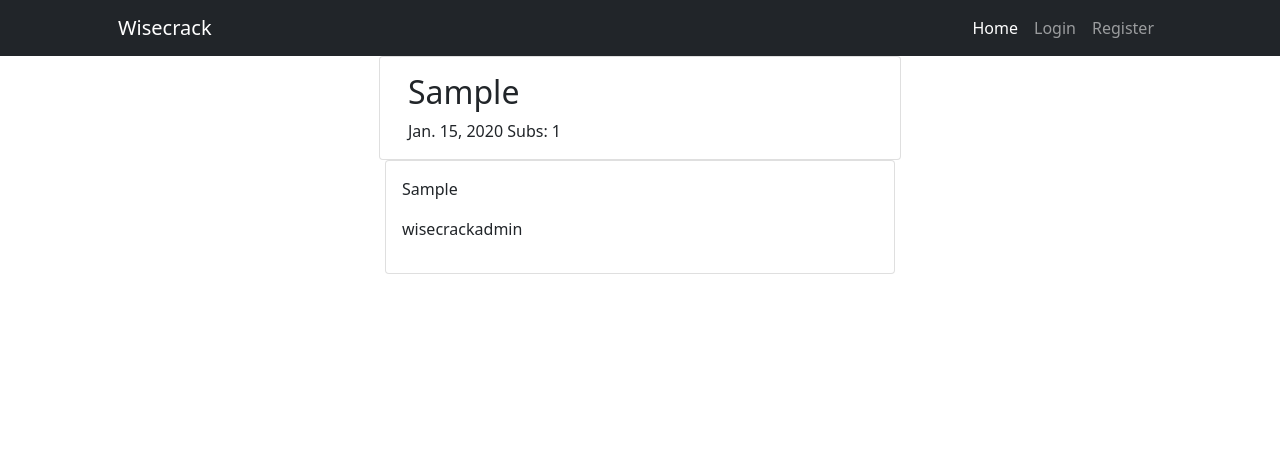
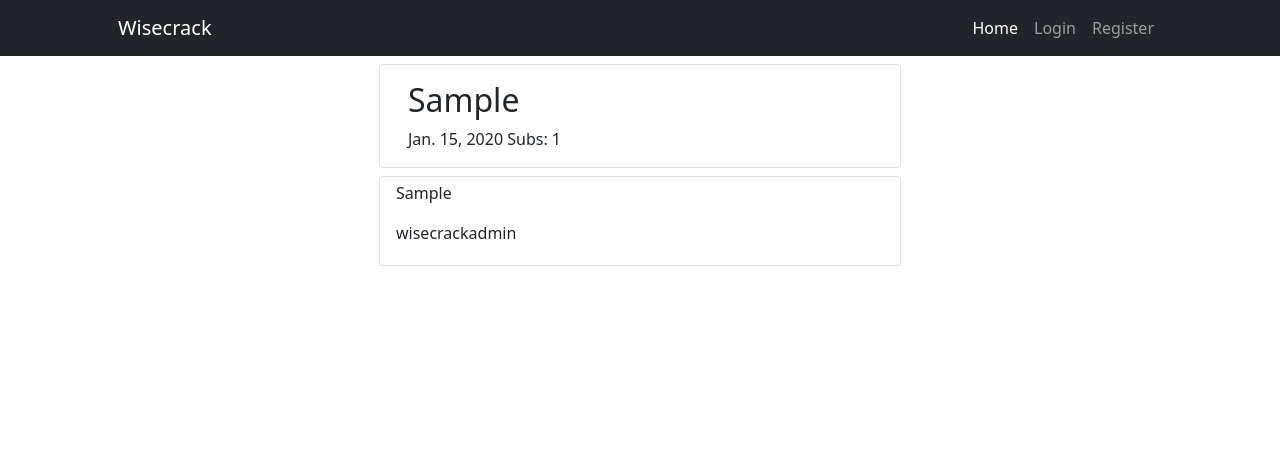
Before and after one commit to charliehawley/mp4-django, a Django app: a page that uses wisecrack/templates/prompt_detail.html in a window 1280 px wide. Shown: the top 473 px of the page. Run offline with Django 3.2, Linux system fonts and the light colour scheme; data comes from the database, SQL or seed files in the repository; tables that the repository leaves empty hold one stand-in row (values such as "Sample post").

Commit message:
Add bootstrap margin styling to prompts and subs on list and detail.html

```diff
--- a/wisecrack/templates/prompt_detail.html
+++ b/wisecrack/templates/prompt_detail.html
@@ -8,7 +8,7 @@
         <!-- Active Prompt -->
         <div class="col-12">
             <div class="row">
-                <div class="card col-lg-6 col-sm-12 offset-lg-3 prompt">
+                <div class="card col-lg-6 col-sm-12 offset-lg-3 mb-2 mt-2 prompt">
                     <div class="card-body">
                         <h2>{{ prompt.prompt }}</h2>
                         <span>{{ prompt.date }}</span>
@@ -19,10 +19,12 @@
                 </div>
             </div>
             {% for sub in subs %}
-            <div class="card col-lg-6 col-sm-12 offset-lg-3 subs">
-                <div class="card-body">
-                    <p>{{ sub.sub }}</p>
-                    <p>{{ sub.user }}</p>
+            <div class="row">
+                <div class="card col-lg-6 col-sm-12 offset-lg-3 mb-2 subs">
+                    <div class="card-body p-1">
+                        <p>{{ sub.sub }}</p>
+                        <p>{{ sub.user }}</p>
+                    </div>
                 </div>
             </div>
             {% endfor %}
--- a/wisecrack/templates/prompt_list.html
+++ b/wisecrack/templates/prompt_list.html
@@ -9,7 +9,7 @@
             <div class="col-12">
                 <div class="row">
                     {% for prompt in prompt_list %}
-                        <div class="card col-lg-6 col-sm-12 offset-lg-3">
+                        <div class="card col-lg-6 col-sm-12 offset-lg-3 mt-2">
                             <div class="card-body">
                                 <h2><a href="{% url 'prompt_detail' prompt.slug %}">{{ prompt.date }}</a></h2>
                                 <p>{{ prompt.prompt }}</p>
```
Also changed, not shown: README.md.
